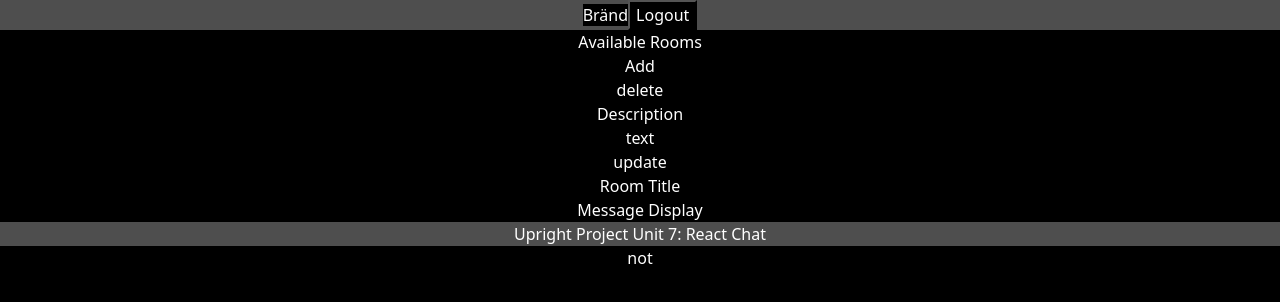
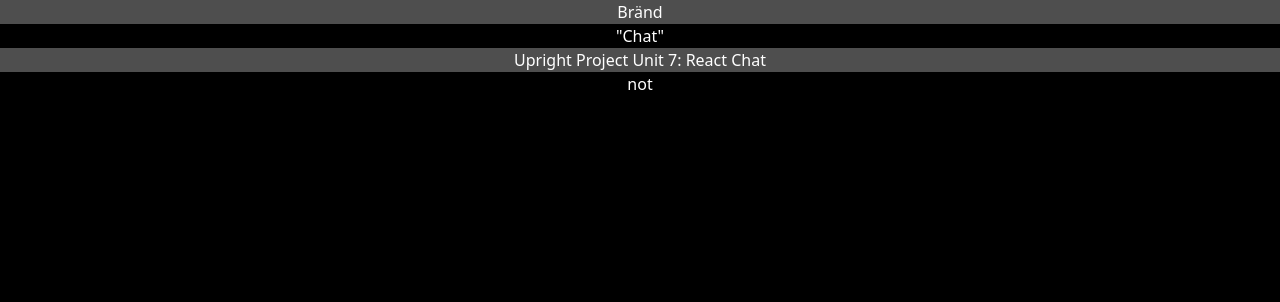
Before and after one commit to BlakeLindsay/Unit_7_React_Chat, a React (Create React App) app in the folder unit_7_react_chat/: page /chat in a window 1280 px wide. Shown: the top 302 px of the page. Built offline with nearby package versions, Linux system fonts and the light colour scheme.

Commit message:
Revert "Merge pull request #2 from BlakeLindsay/blake"
This reverts commit ac7a1b88f44ffe1480bbc123722e6a4c8436edbc, reversing
changes made to dda1f6c3eaef6194c5ba8d99de60de5e94513023.

```diff
--- a/unit_7_react_chat/src/App.jsx
+++ b/unit_7_react_chat/src/App.jsx
@@ -9,7 +9,7 @@ import Login from './components/auth/login/Login';
 import Chat from './components/chat/Chat';
 
 function App() {
-	const [token, setToken] = useState('');
+	const [token, setToken] = useState('asdf');
 
 	useEffect(() => {
 		setToken(localStorage.token);
--- a/unit_7_react_chat/src/components/chat/AddRoom.jsx
+++ /dev/null
@@ -1,11 +0,0 @@
-
-
-function AddRoom() {
-	return (
-		<div>
-			Add
-		</div>
-	)
-};
-
-export default AddRoom;
--- a/unit_7_react_chat/src/components/chat/Chat.jsx
+++ b/unit_7_react_chat/src/components/chat/Chat.jsx
@@ -1,18 +1,9 @@
-import Display from "./Display";
-import { useNavigate } from "react-router-dom";
 
-function Chat(props) {
-	const navigate = useNavigate('/');
 
-	if(!props.token) {
-		navigate();
-	}
-
+function Chat() {
 	return (
-		<div>
-			<Display token={props.token}/>
-		</div>
-	)
+		<div>"Chat"</div>
+		)
 };
 
-export default Chat;
+export default Chat
--- a/unit_7_react_chat/src/components/chat/Delete.jsx
+++ /dev/null
@@ -1,11 +0,0 @@
-
-
-function Delete() {
-	return (
-		<div>
-			delete
-		</div>
-	)
-};
-
-export default Delete;
--- a/unit_7_react_chat/src/components/chat/Display.jsx
+++ /dev/null
@@ -1,47 +0,0 @@
-import AddRoom from "./AddRoom";
-import Delete from "./Delete";
-import Update from "./Update";
-
-function Display(props) {
-	return (
-		<div>
-			<span>
-				<div>Available Rooms</div>
-				<div></div>
-				<AddRoom />
-			</span>
-			<span>
-				<span>
-					<Delete />
-					<div>Description</div>
-					<div>text</div>
-					<Update />
-				</span>
-				<span>
-					<div>Room Title</div>
-					<div>Message Display</div>
-				</span>
-			</span>
-		</div>
-	)
-
-	async function getRoomList(){
-		try {
-			let res = await fetch('http://127.0.0.1:4000/room/list', {
-				headers: new Headers({
-					'content-type': 'application/json'
-				}),
-				method: 'GET',
-				body: JSON.stringify({
-
-				})
-			});
-			let results = await res.json();
-			console.log(results);
-		} catch(error) {
-			console.log(error);
-		}
-	}
-};
-
-export default Display;
--- a/unit_7_react_chat/src/components/chat/Update.jsx
+++ /dev/null
@@ -1,11 +0,0 @@
-
-
-function Update() {
-	return (
-		<div>
-			update
-		</div>
-	)
-};
-
-export default Update;
--- a/unit_7_react_chat/src/components/navbar/Logout.jsx
+++ /dev/null
@@ -1,16 +0,0 @@
-import { useNavigate } from "react-router-dom";
-
-function Logout(props) {
-	const navigate = useNavigate();
-
-	function logout() {
-		props.clearToken();
-		navigate('/');
-	};
-
-	return (
-		<button onClick={logout}>Logout</button>
-	);
-};
-
-export default Logout;
--- a/unit_7_react_chat/src/components/navbar/Navbar.jsx
+++ b/unit_7_react_chat/src/components/navbar/Navbar.jsx
@@ -1,17 +1,9 @@
-// import { Link } from "react-router-dom";
-import Logout from "./Logout";
+import { Link } from "react-router-dom";
 
 const Navbar = ({ token, clearToken}) => {
 	return (
 		<nav>
-			<span>Bränd</span>
-			{
-				!token
-				?
-				<Logout clearToken={clearToken}/>
-				:
-				null
-			}
+			Bränd
 		</nav>
 	)
 };
```
